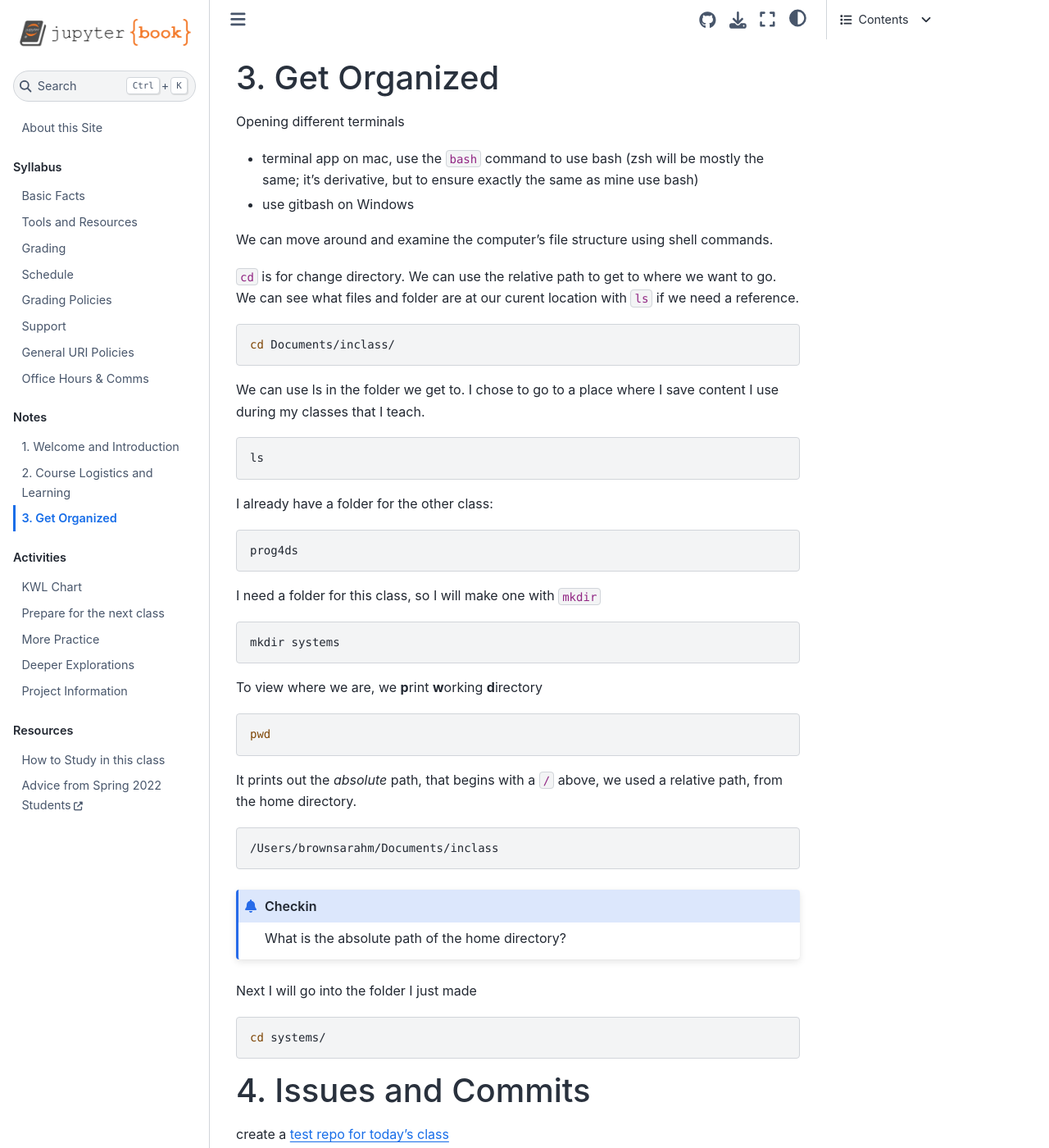
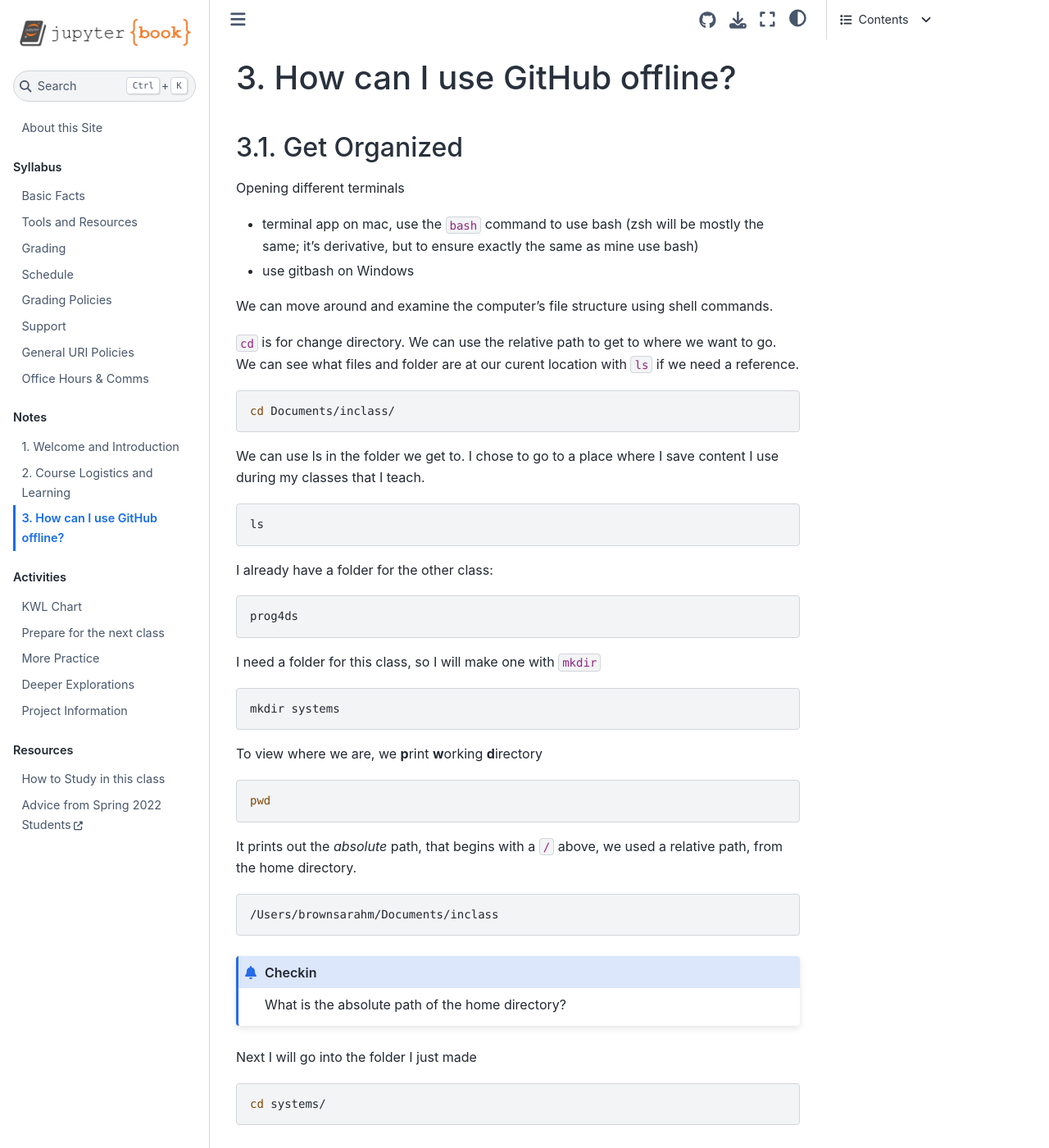
Before and after one commit to introcompsys/fall2022, a Jupyter Book: the page built from notes/2022-09-14.md, in a window 1280 px wide and 1400 px high. Shown: the whole window at 82% size. Built offline with Jupyter Book 1.0.4 settings and Sphinx 7.4.7 and the Sphinx Book theme 1.1.4, drawn with Linux system fonts in a browser that asks for light colours; pages that are not in the unit, such as notebooks, are missing from menus; some of the changed text lies outside the part shown.

Commit message:
add header

```diff
--- a/notes/2022-09-14.md
+++ b/notes/2022-09-14.md
@@ -1,5 +1,5 @@
 
-
+# How can I use GitHub offline?
 
 ## Get Organized
 
```
